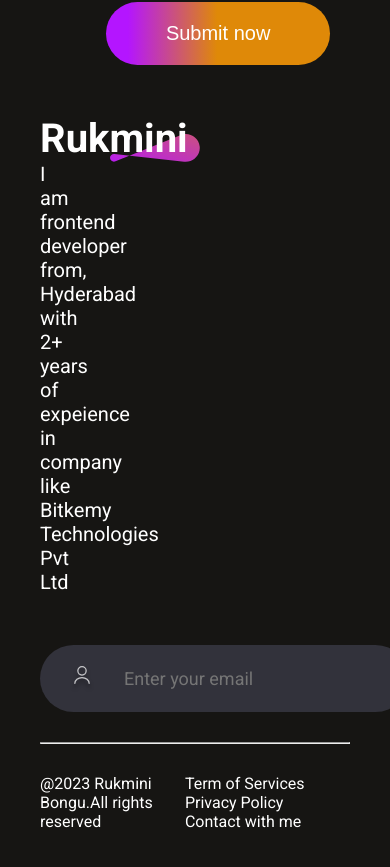
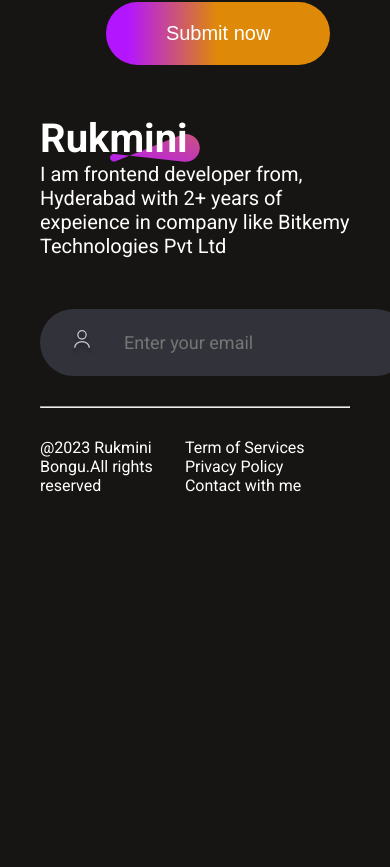
Before and after one commit to rukmini6300/portfoilo-viteReact, a React (Vite) app: page / in a window 390 px wide. Shown: the part 6199-7066 px from the top of the page. After the commit the page ends 6744 px from the top, so only its background shows below. Built offline with nearby package versions, Linux system fonts and the light colour scheme.

Commit message:
add new changes

```diff
--- a/src/Componets/Footer/Footer.css
+++ b/src/Componets/Footer/Footer.css
@@ -94,6 +94,6 @@
         margin-bottom: 50px;
     }
     .footer-top-left p{
-        max-width: 0px;
+        max-width: 100%;
     }
 }
```
